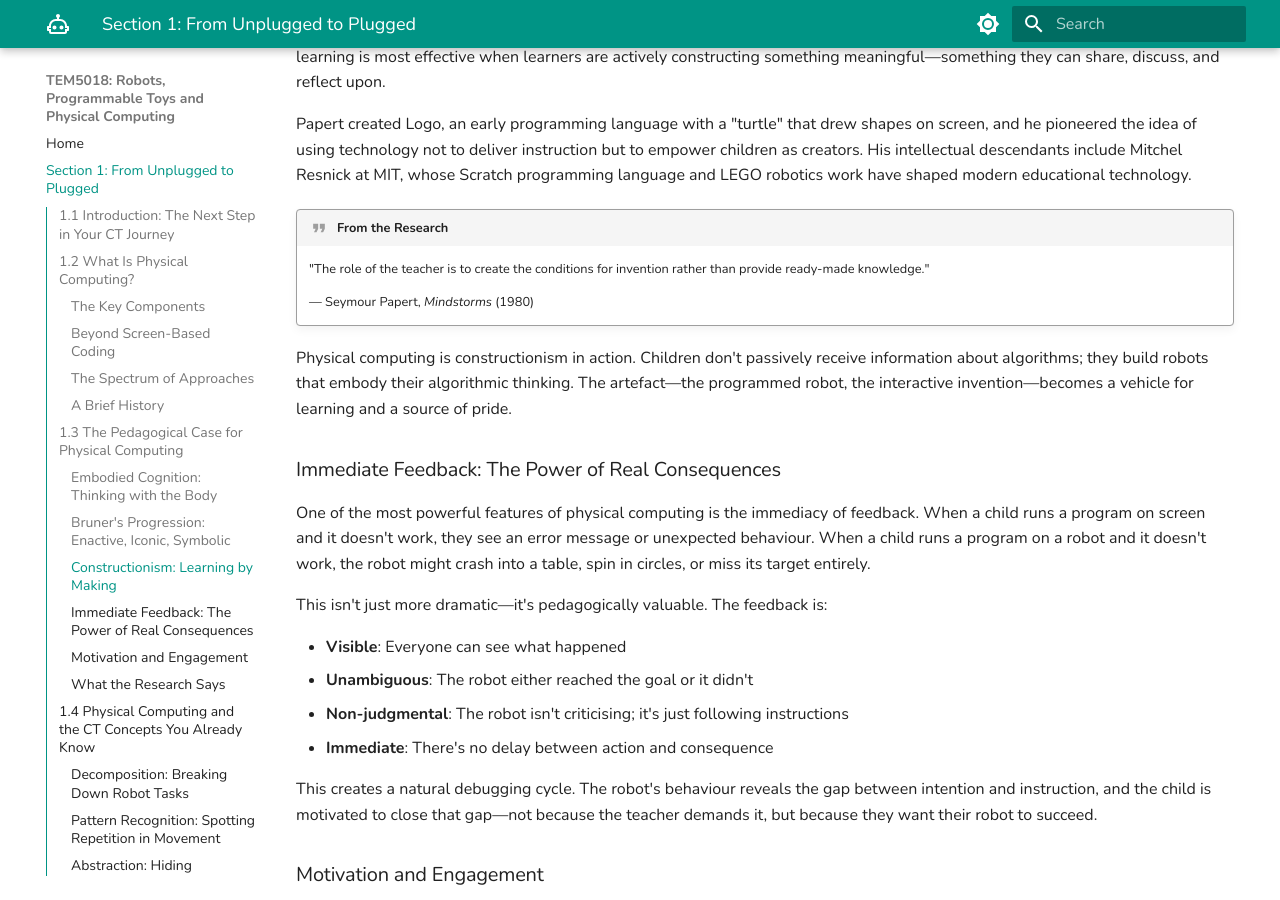
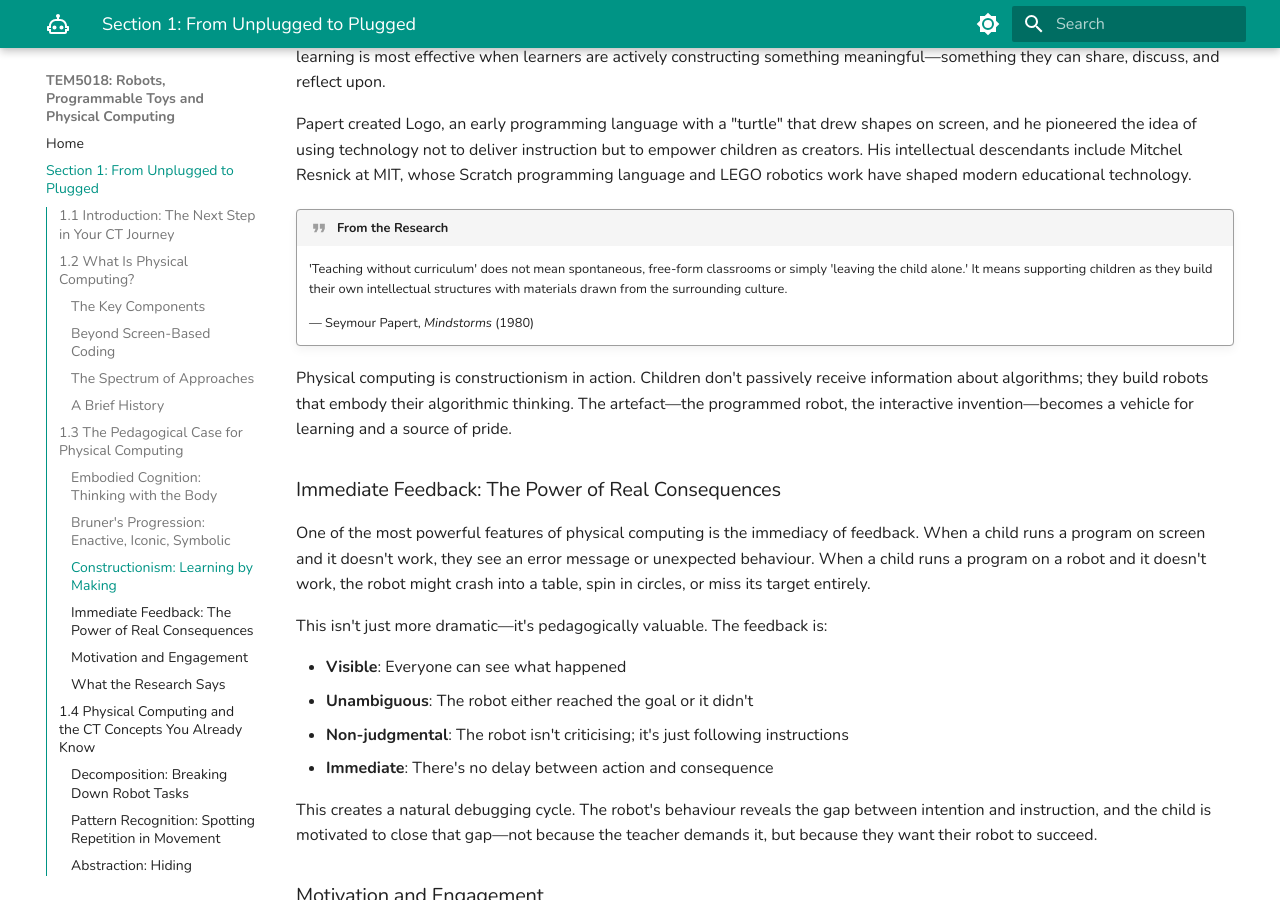
Before and after one commit to ccolo01/tem5018, an MkDocs documentation site: the page built from docs/section-1.md, in a window 1280 px wide and 900 px high, scrolled down 3525 px. Built offline with MkDocs 1.6.1 and Material for MkDocs 9.7.7, drawn with Linux system fonts in a browser that asks for light colours.

Commit message:
Update section-1.md

```diff
--- a/docs/section-1.md
+++ b/docs/section-1.md
@@ -98,7 +98,7 @@ Seymour Papert, a mathematician and educator who worked with Piaget, developed t
 Papert created Logo, an early programming language with a "turtle" that drew shapes on screen, and he pioneered the idea of using technology not to deliver instruction but to empower children as creators. His intellectual descendants include Mitchel Resnick at MIT, whose Scratch programming language and LEGO robotics work have shaped modern educational technology.
 
 !!! quote "From the Research"
-    "The role of the teacher is to create the conditions for invention rather than provide ready-made knowledge."
+    'Teaching without curriculum' does not mean spontaneous, free-form classrooms or simply 'leaving the child alone.' It means supporting children as they build their own intellectual structures with materials drawn from the surrounding culture.
 
     — Seymour Papert, *Mindstorms* (1980)
 
```
